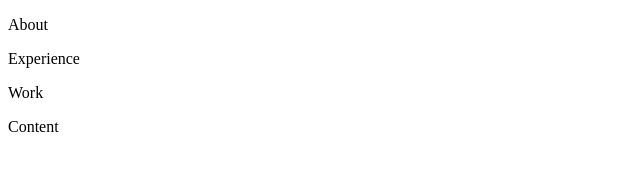
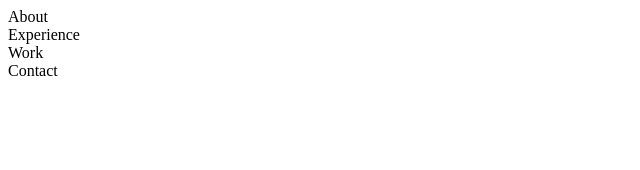
Before and after one commit to evannorton/covalence-implementing-a-design, a plain HTML site: page index.html in a window 1280 px wide. Shown: the whole page, without its empty margins (0-640 px from the left). Drawn offline with Linux system fonts and the light colour scheme.

Commit message:
add assets

```diff
--- a/index.html
+++ b/index.html
@@ -1,20 +1,25 @@
 <!DOCTYPE html>
 <html>
+
 <head>
     <meta charset="utf-8" />
     <meta http-equiv="X-UA-Compatible" content="IE=edge">
     <title>Resume</title>
     <meta name="viewport" content="width=device-width, initial-scale=1">
-    <link rel="stylesheet" href="styles.css" />
+    <link rel="stylesheet" href="styles.css">
 </head>
+
 <body>
+    <nav>
+        <ul class="navbar">
+            <li>About</li>
+            <li>Experience</li>
+            <li>Work</li>
+            <li>Contact</li>
+        </ul>
+    </nav>
 
-    <div class="navbar">
-        <p>About</p>
-        <p>Experience</p>
-        <p>Work</p>
-        <p>Content</p>
-    </div>
 
 </body>
+
 </html>
--- a/styles.css
+++ b/styles.css
@@ -1,4 +1,5 @@
-p.navbar {
-    float: right;
-    color: blue;
+ul {
+    list-style-type: none;
+    padding: 0;
+    margin: 0;
 }
```
Also changed, not shown: assets/Font/Playfair Display 700.ttf (added), assets/Font/PlayfairDisplay-Bold.otf (added), assets/Font/PlayfairDisplay-Bold.woff (added), assets/dribble.svg (added), assets/instagram.svg (added), assets/linkdarkgray.svg (added), assets/linkgray.svg (added), 1 other file.
